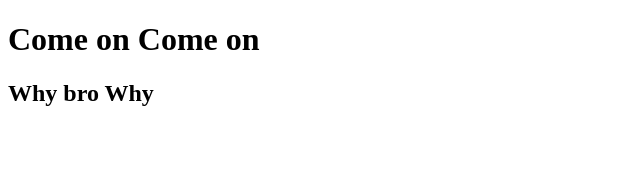
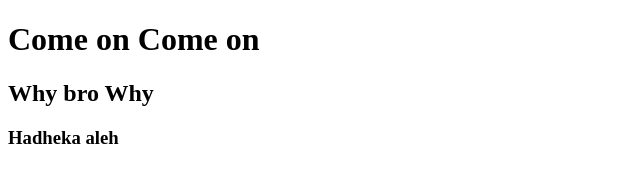
Before and after one commit to ahmed-issaoui/first-react-project, a website: page index.html in a window 1280 px wide. Shown: the whole page, without its empty margins (0-640 px from the left). Drawn offline with Linux system fonts and the light colour scheme.

Commit message:
hadheka aleh

```diff
--- a/index.html
+++ b/index.html
@@ -9,5 +9,6 @@
 <body>
     <h1>Come on Come on </h1>
     <h2>Why bro Why</h2>
+    <h3>Hadheka aleh</h3>
 </body>
 </html>
```
